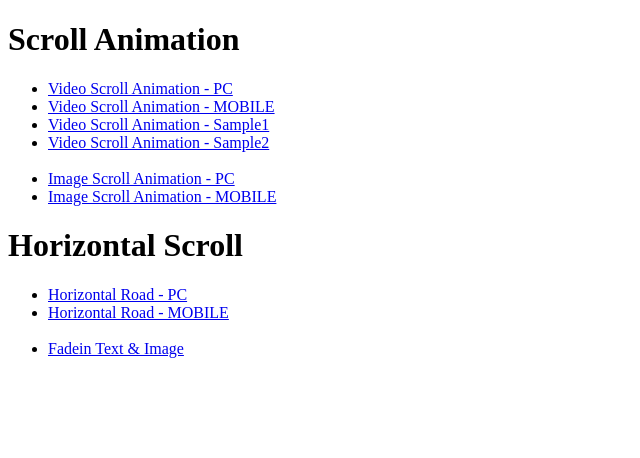
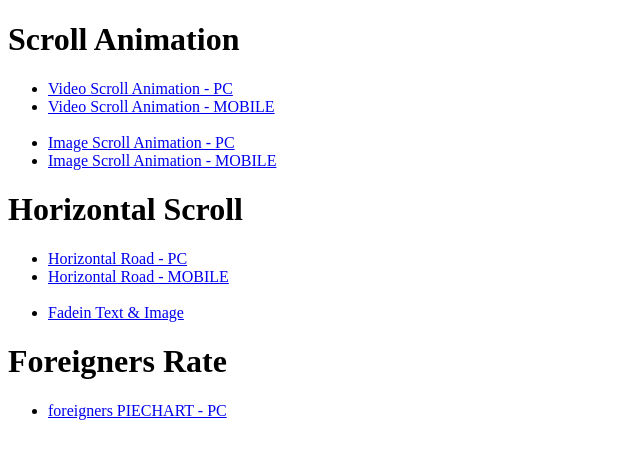
Before and after one commit to im-ivory/SamplePages, a plain HTML site: page index.html in a window 1280 px wide. Shown: the whole page, without its empty margins (0-640 px from the left). Drawn offline with Linux system fonts and the light colour scheme.

Commit message:
Add files via upload

```diff
--- a/index.html
+++ b/index.html
@@ -11,8 +11,6 @@
     <ul>
         <li><a href="scroll-animation/scrollingcontrols2.html">Video Scroll Animation - PC</a></li>
         <li><a href="scroll-animation/scrollingcontrols2 mobile.html">Video Scroll Animation - MOBILE</a></li>
-        <li><a href="scroll-animation/howtoscrub.html">Video Scroll Animation - Sample1</a></li>
-        <li><a href="scroll-animation/scrollingcontrols.html">Video Scroll Animation - Sample2</a></li>
         <br>
         <li><a href="scroll-animation/imagescroll.html">Image Scroll Animation - PC</a></li>
         <li><a href="scroll-animation/imagescroll mobile.html">Image Scroll Animation - MOBILE</a></li>
@@ -23,5 +21,9 @@
         <li><a href="horizontal-scroll/fadeinroad mobile.html">Horizontal Road - MOBILE</a></li><br>
         <li><a href="horizontal-scroll/balenciaga.html">Fadein Text & Image</a></li>
     </ul>
+    <h1>Foreigners Rate</h1>
+    <ul>
+        <li><a href="foreigners-rate/foreigners_in_korea.html">foreigners PIECHART - PC</a></li>
+    </ul>
 </body>
 </html>
```
